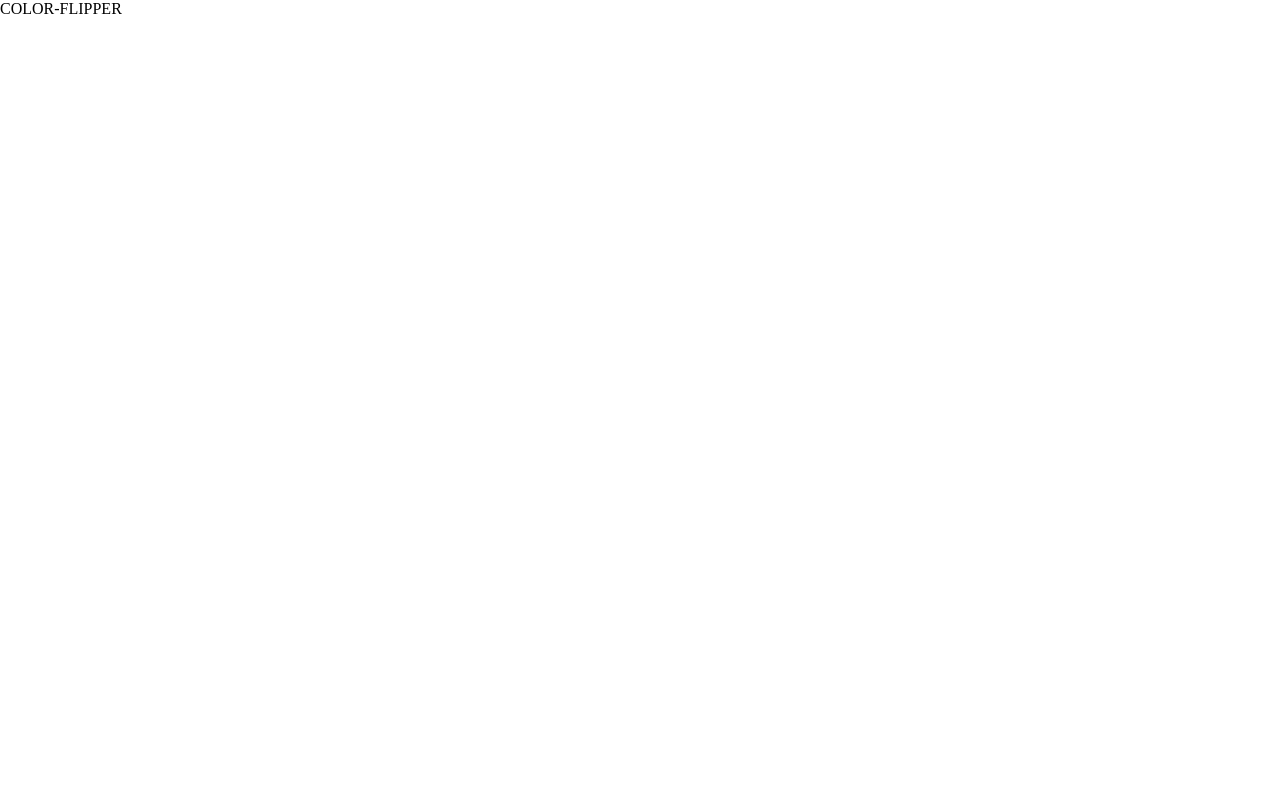
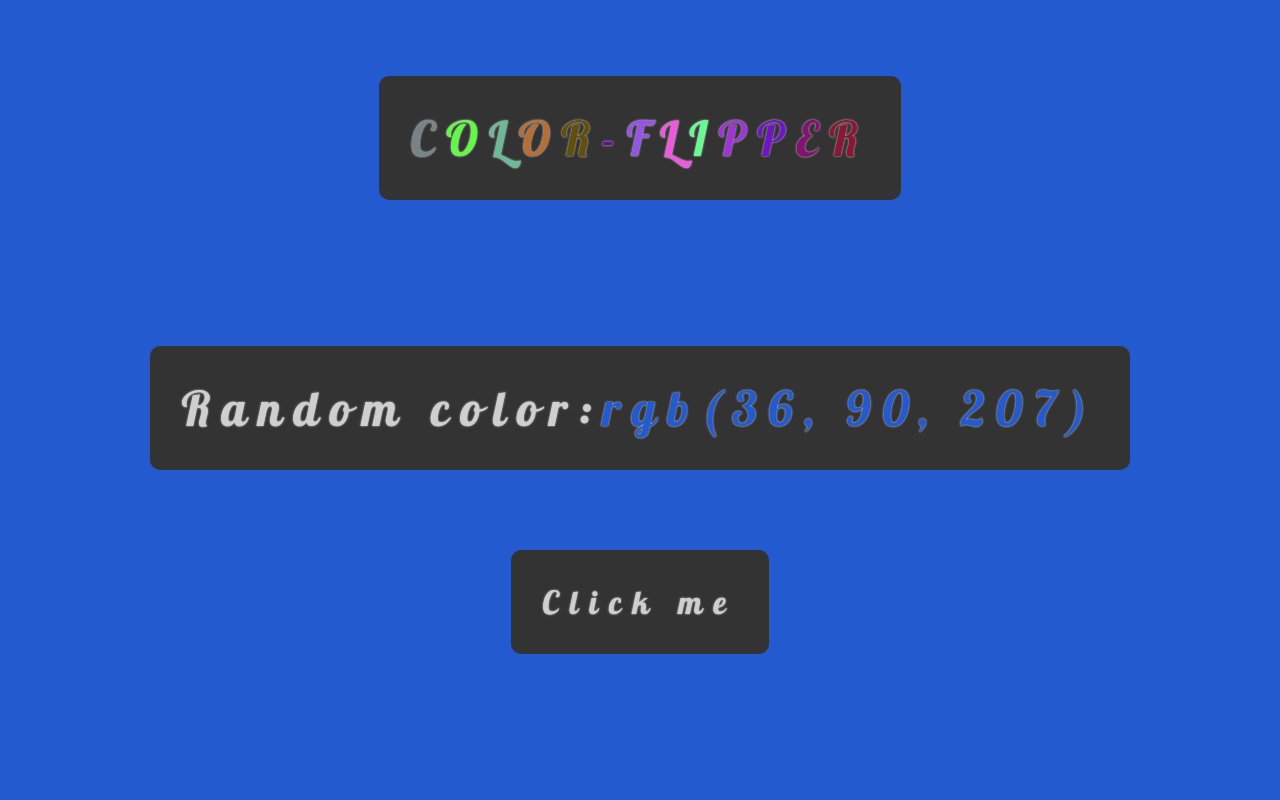
Before and after one commit to jonathan-nadeau/color-flipper, a plain HTML site: page index.html in a window 1280 px wide. Drawn offline with Linux system fonts and the light colour scheme.

Commit message:
finishing the application

```diff
--- a/css/style.css
+++ b/css/style.css
@@ -0,0 +1,75 @@
+@import url("https://fonts.googleapis.com/css2?family=Lobster&display=swap");
+
+html,
+body {
+  height: 100%;
+  font-family: "Lobster", cursive;
+  color: rgb(207, 207, 207);
+  letter-spacing: 0.7rem;
+}
+
+.flex {
+  display: flex;
+}
+
+.flex-row {
+  flex-direction: row;
+}
+.flex-col {
+  flex-direction: column;
+}
+
+.justify-content-center {
+  justify-content: center;
+}
+
+.align-items-center {
+  align-items: center;
+}
+.align-items-end {
+  align-items: flex-end;
+}
+
+.h-25p {
+  height: 25%;
+}
+.h-75p {
+  height: 75%;
+}
+
+.mb-5rem {
+  margin-bottom: 5rem;
+}
+.p-2rem {
+  padding: 2rem;
+}
+
+.bg-dark {
+  background-color: #333;
+}
+.text-3rem {
+  font-size: 3rem;
+}
+.text-2rem {
+  font-size: 2rem;
+}
+
+.p-20p {
+  padding: 20%;
+}
+
+.text-shadow {
+  text-shadow: 0 0 2px rgb(226, 226, 226);
+}
+
+.border-radius-10 {
+  border-radius: 10px;
+}
+
+.button {
+  cursor: pointer;
+}
+.button:hover {
+  background-color: rgb(207, 207, 207);
+  color: #333;
+}
--- a/index.html
+++ b/index.html
@@ -12,8 +12,20 @@
     <title>Color-Flipper</title>
   </head>
   <body>
-    <header>
-      <h1>COLOR-FLIPPER</h1>
+    <header class="flex flex-row justify-content-center align-items-end h-25p">
+      <h1 class="text-3rem p-2rem bg-dark text-shadow border-radius-10"></h1>
     </header>
+    <main class="flex flex-col justify-content-center align-items-center h-75p">
+      <p id="backgroundTitle" class="text-3rem mb-5rem bg-dark text-shadow border-radius-10 p-2rem">
+        Random color:
+      </p>
+      <button
+        onclick="generateNewColors()"
+        class="text-2rem button bg-dark text-shadow border-radius-10 p-2rem"
+      >
+        Click me
+      </button>
+    </main>
+    <script src="./js/app.js"></script>
   </body>
 </html>
--- a/js/app.js
+++ b/js/app.js
@@ -0,0 +1,35 @@
+// Generate a string of a random rgb css value;
+const GenerateColor = () => {
+  return `rgb(${Math.floor(Math.random() * 255) + 1}, ${Math.floor(Math.random() * 255) + 1}, ${
+    Math.floor(Math.random() * 255) + 1
+  })`;
+};
+
+// Function that generate a random color for the background
+const generateNewColors = () => {
+  let randomColor = GenerateColor();
+  document.body.style.backgroundColor = randomColor;
+
+  const h1 = document.querySelector("h1");
+
+  const titleToFlip = "COLOR-FLIPPER";
+  let title = "";
+
+  // Loop to generate a random color for each letter of the title
+  for (let index = 0; index < titleToFlip.split("").length; index++) {
+    title += `<span style="color: ${GenerateColor()}">${titleToFlip[index]}</span>`;
+  }
+
+  h1.innerHTML = title;
+
+  // Add text of the rgb value into de Random color container
+  const backgroundTitleContainer = document.querySelector("#backgroundTitle");
+  backgroundTitleContainer.replaceChildren("Random color:");
+  const span = document.createElement("span");
+  const spanContent = document.createTextNode(randomColor);
+  span.appendChild(spanContent);
+  span.style.color = randomColor;
+  backgroundTitleContainer.appendChild(span);
+};
+
+generateNewColors();
```
Also changed, not shown: 1 other file.
